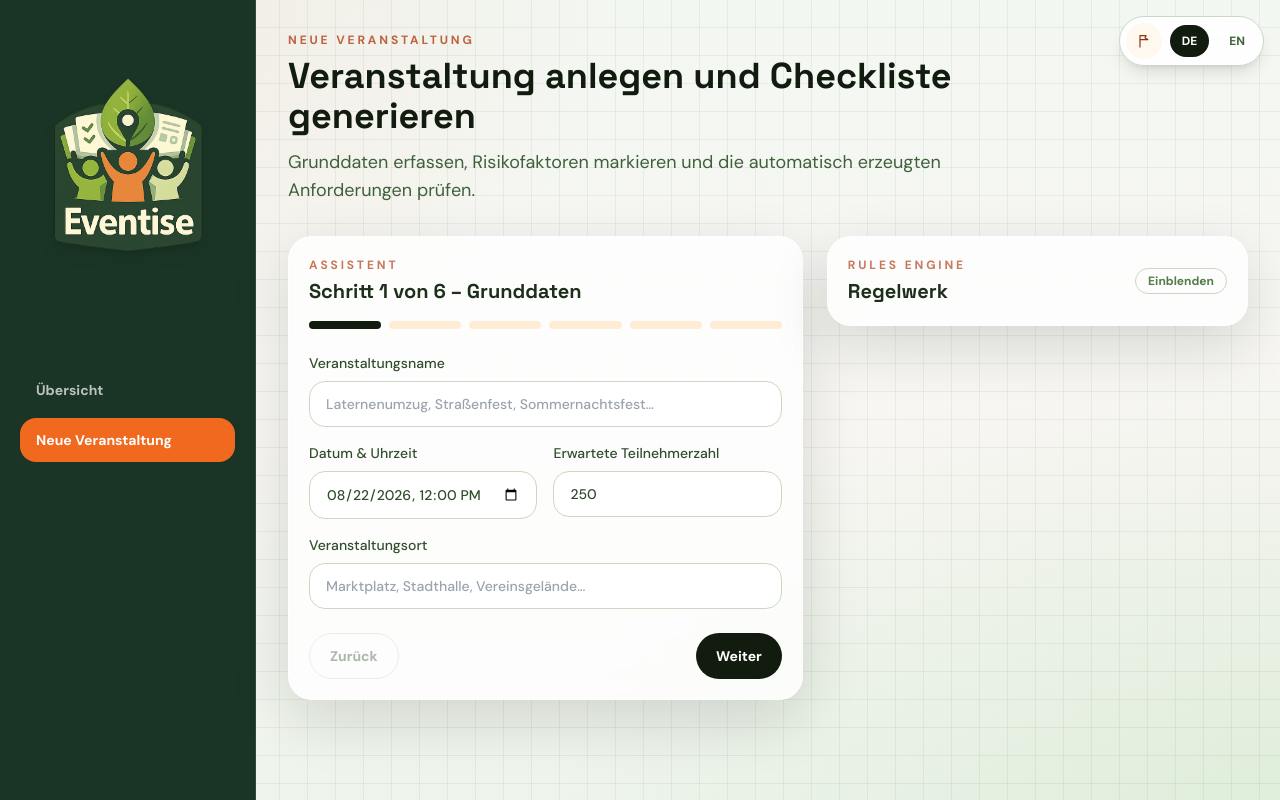
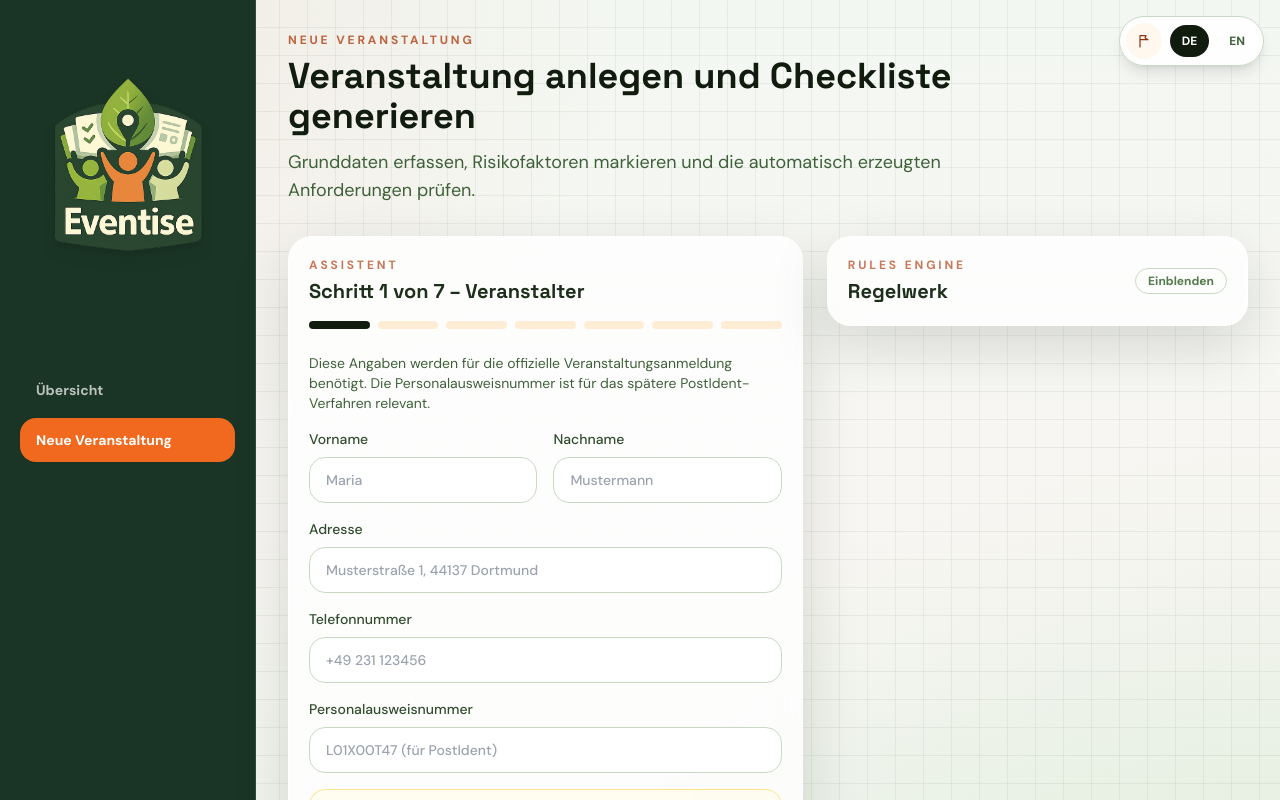
Before and after one commit to mido4315/TU-Start-Up-WEEKEND-Eventise, a React (Vite) app: page /events/new in a window 1280 px wide. Shown: the top 800 px of the page. Built offline with nearby package versions, Linux system fonts and the light colour scheme.

Commit message:
I DONT KNOW WHAT TO WRITE HERE

```diff
--- a/src/data/seed.ts
+++ b/src/data/seed.ts
@@ -3,6 +3,11 @@ import { generateRequirements } from '../utils/rulesEngine'
 
 const riversideEvent: Event = {
   id: 'event-riverside-summer-market',
+  organizerFirstName: 'Maria',
+  organizerLastName: 'Hoffmann',
+  organizerAddress: 'Königswall 3, 44137 Dortmund',
+  organizerPhone: '0231 123456',
+  organizerIdNumber: '',
   name: 'Sommermarkt am Phoenixsee',
   date: '2026-06-14T10:00:00.000Z',
   location: 'Phoenixsee-Promenade, Dortmund',
@@ -31,6 +36,11 @@ const riversideEvent: Event = {
 
 const studentEvent: Event = {
   id: 'event-student-night-street-festival',
+  organizerFirstName: 'Jonas',
+  organizerLastName: 'Weber',
+  organizerAddress: 'Emil-Figge-Str. 50, 44227 Dortmund',
+  organizerPhone: '0170 9876543',
+  organizerIdNumber: '',
   name: 'Studenten-Straßenfest Nacht',
   date: '2026-07-05T16:00:00.000Z',
   location: 'Campus Süd & Weststraße, Dortmund',
--- a/src/pages/EventWizardPage.tsx
+++ b/src/pages/EventWizardPage.tsx
@@ -10,9 +10,14 @@ import { formatDate } from '../utils/format'
 import { generateRequirements } from '../utils/rulesEngine'
 import { useEventStore } from '../store/useEventStore'
 
-const TOTAL_STEPS = 6
+const TOTAL_STEPS = 7
 
 const initialForm: EventFormValues = {
+  organizerFirstName: '',
+  organizerLastName: '',
+  organizerAddress: '',
+  organizerPhone: '',
+  organizerIdNumber: '',
   name: '',
   date: '2026-08-22T12:00:00.000Z',
   location: '',
@@ -38,6 +43,7 @@ const initialForm: EventFormValues = {
 }
 
 const stepLabels = [
+  'Veranstalter',
   'Grunddaten',
   'Fläche & Verkehr',
   'Risikofaktoren',
@@ -138,6 +144,65 @@ export function EventWizardPage() {
 
           {step === 1 && (
             <div className="grid gap-4">
+              <p className="text-sm text-slate-600">
+                Diese Angaben werden für die offizielle Veranstaltungsanmeldung benötigt. Die Personalausweisnummer ist für das spätere PostIdent-Verfahren relevant.
+              </p>
+
+              <div className="grid gap-4 md:grid-cols-2">
+                <LabeledInput label="Vorname">
+                  <input
+                    className={inputClass}
+                    onChange={(e) => update('organizerFirstName', e.target.value)}
+                    placeholder="Maria"
+                    value={form.organizerFirstName}
+                  />
+                </LabeledInput>
+                <LabeledInput label="Nachname">
+                  <input
+                    className={inputClass}
+                    onChange={(e) => update('organizerLastName', e.target.value)}
+                    placeholder="Mustermann"
+                    value={form.organizerLastName}
+                  />
+                </LabeledInput>
+              </div>
+
+              <LabeledInput label="Adresse">
+                <input
+                  className={inputClass}
+                  onChange={(e) => update('organizerAddress', e.target.value)}
+                  placeholder="Musterstraße 1, 44137 Dortmund"
+                  value={form.organizerAddress}
+                />
+              </LabeledInput>
+
+              <LabeledInput label="Telefonnummer">
+                <input
+                  className={inputClass}
+                  onChange={(e) => update('organizerPhone', e.target.value)}
+                  placeholder="+49 231 123456"
+                  type="tel"
+                  value={form.organizerPhone}
+                />
+              </LabeledInput>
+
+              <LabeledInput label="Personalausweisnummer">
+                <input
+                  className={inputClass}
+                  onChange={(e) => update('organizerIdNumber', e.target.value)}
+                  placeholder="L01X00T47 (für PostIdent)"
+                  value={form.organizerIdNumber}
+                />
+              </LabeledInput>
+
+              <div className="rounded-2xl border border-amber-200 bg-amber-50/70 px-4 py-3 text-sm text-slate-700">
+                <span className="font-semibold">Datenschutz:</span> Ihre Daten werden ausschließlich lokal gespeichert und nicht an Dritte übertragen.
+              </div>
+            </div>
+          )}
+
+          {step === 2 && (
+            <div className="grid gap-4">
               <LabeledInput label="Veranstaltungsname">
                 <input
                   className={inputClass}
@@ -181,7 +246,7 @@ export function EventWizardPage() {
             </div>
           )}
 
-          {step === 2 && (
+          {step === 3 && (
             <div className="space-y-6">
               <div>
                 <p className="mb-3 text-sm font-semibold text-slate-900">
@@ -265,7 +330,7 @@ export function EventWizardPage() {
             </div>
           )}
 
-          {step === 3 && (
+          {step === 4 && (
             <div className="grid gap-3 md:grid-cols-2">
               {([
                 {
@@ -310,7 +375,7 @@ export function EventWizardPage() {
             </div>
           )}
 
-          {step === 4 && (
+          {step === 5 && (
             <div className="space-y-5">
               <p className="text-sm text-slate-600">
                 Basierend auf Ihren Angaben werden folgende Unterlagen benötigt.
@@ -349,7 +414,7 @@ export function EventWizardPage() {
             </div>
           )}
 
-          {step === 5 && (
+          {step === 6 && (
             <div className="space-y-6">
               <p className="text-sm text-slate-600">
                 Orientierung nach dem städtischen Gebührentarif für Sondernutzungen.
@@ -467,8 +532,26 @@ export function EventWizardPage() {
             </div>
           )}
 
-          {step === 6 && (
+          {step === 7 && (
             <div className="space-y-5">
+              <div>
+                <p className="mb-3 text-sm font-semibold text-slate-900">Veranstalter</p>
+                <div className="grid gap-3 md:grid-cols-2">
+                  {([
+                    ['Vorname', form.organizerFirstName || '–'],
+                    ['Nachname', form.organizerLastName || '–'],
+                    ['Adresse', form.organizerAddress || '–'],
+                    ['Telefon', form.organizerPhone || '–'],
+                    ['Personalausweis-Nr.', form.organizerIdNumber || '(noch nicht angegeben)'],
+                  ] as [string, string][]).map(([label, value]) => (
+                    <div key={label} className="rounded-2xl border border-slate-100 bg-slate-50/80 p-4">
+                      <p className="text-xs uppercase tracking-[0.22em] text-slate-400">{label}</p>
+                      <p className="mt-2 font-medium text-slate-900">{value}</p>
+                    </div>
+                  ))}
+                </div>
+              </div>
+
               <div className="grid gap-4 md:grid-cols-2">
                 {([
                   ['Name', form.name || 'Noch kein Name'],
@@ -648,7 +731,7 @@ export function EventWizardPage() {
             </div>
           </details>
 
-          {step >= 4 && (
+          {step >= 5 && (
             <Card
               title={`${requiredDocs.length} Unterlagen erforderlich`}
               eyebrow="Dokumenten-Check"
```
Also changed, not shown: src/types/event.ts (+14 -0 lines).
